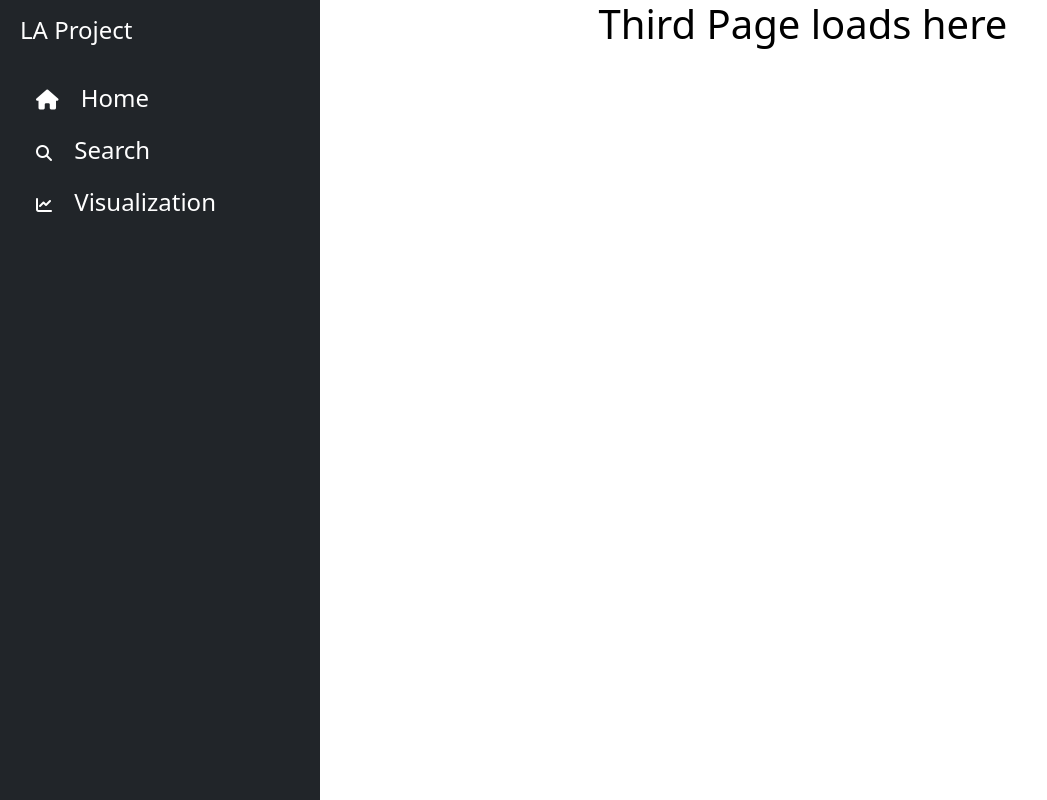
After one commit to MarwanMabrouk/AI-Masters-Germany, a Flask app: template templates/third_page.html in a window 1280 px wide; the page is wider, and only the part inside the window is pictured. The commit adds this page. Shown: that part, without its empty margins (0-1047 px from the left). Run offline with Flask 3, Linux system fonts and the light colour scheme; the template is opened without the code that fills it, so the values that code supplies are empty.

Commit message:
Adding layout for the interface and thrid page as an example

```diff
--- a/templates/firstPage.html
+++ b/templates/firstPage.html
@@ -29,7 +29,7 @@
                                         class="fs-4 d-none ms-3 d-sm-inline"> Search </span></a>
                             </li>
                             <li class="nav-item py-2 py-sm-0">
-                                <a href="#" class="nav-link text-white"><i class="fa-solid fa-chart-line"></i><span
+                                <a href="{{url_for('third_page')}}" class="nav-link text-white"><i class="fa-solid fa-chart-line"></i><span
                                         class="fs-4 d-none ms-3 d-sm-inline"> Visualization</span></a>
                             </li>
                         </ul>
--- /dev/null
+++ b/templates/layout.html
@@ -0,0 +1,59 @@
+<!DOCTYPE html>
+<html lang="en">
+<head>
+    <meta charset="UTF-8">
+    <meta name="viewport" content="width=device-width, initial-scale=1.0">
+    <link href="https://cdn.jsdelivr.net/npm/bootstrap@5.3.2/dist/css/bootstrap.min.css" rel="stylesheet"
+        integrity="sha384-T3c6CoIi6uLrA9TneNEoa7RxnatzjcDSCmG1MXxSR1GAsXEV/Dwwykc2MPK8M2HN" crossorigin="anonymous" />
+    <link rel="stylesheet" href="../static/fontawesome-free-6.5.1-web/css/all.css" />
+    <link rel="stylesheet" href="../static/style3.css" />
+    <title>Search</title>
+
+</head>
+<body>
+    <div class="container-fluid">
+        <div class="row flex-nowrap">
+            <div class="bg-dark col-auto col-md-4 col-lg-3 min-vh-100 d-flex flex-column justify-content-between">
+                <div class="bg-dark p-2">
+                    <a class="d-flex text-decoration-none  mt-1 align-items-center text-white">
+                        <span class="fs-4 d-none d-sm-inline">LA Project</span>
+                    </a>
+                    <ul class="nav nav-pills flex-column mt-4 ">
+                        <li class="nav-item py-2 py-sm-0">
+                            <a href="{{url_for('firstPage')}}" class="nav-link text-white"><i class="fs-5 fa fa-house"></i><span
+                                    class="fs-4 d-none ms-3 d-sm-inline"> Home</span></a>
+                        </li>
+                        <li class="nav-item py-2 py-sm-0">
+                            <a href="{{url_for('second_page')}}" class="nav-link text-white"><i class="fa-solid fa-magnifying-glass"></i><span
+                                    class="fs-4 d-none ms-3 d-sm-inline"> Search </span></a>
+                        </li>
+                        <li class="nav-item py-2 py-sm-0">
+                            <a href="{{url_for('third_page')}}" class="nav-link text-white"><i class="fa-solid fa-chart-line"></i><span
+                                    class="fs-4 d-none ms-3 d-sm-inline"> Visualization</span></a>
+                        </li>
+                    </ul>
+
+                </div>
+            </div>
+
+            <div class="container-fluid">
+                 <div class="col-12 col-sm-8 col-md-8 col-lg-9">
+                    {% block content %}{% endblock %}
+                 </div>
+            </div>
+        </div>
+    </div>
+
+<script src="https://cdn.jsdelivr.net/npm/bootstrap@5.3.2/dist/js/bootstrap.bundle.min.js"
+integrity="sha384-C6RzsynM9kWDrMNeT87bh95OGNyZPhcTNXj1NW7RuBCsyN/o0jlpcV8Qyq46cDfL"
+crossorigin="anonymous"></script>
+<!--<script src="https://ajax.googleapis.com/ajax/libs/jquery/3.7.1/jquery.min.js"></script>-->
+<!--script>
+$(".sidebar ul li").on('click', function () {
+    $(".sidebar ul li.active").removeClass('active');
+    $(this).addClass("active");
+});
+</script-->
+
+</body>
+</html>
--- /dev/null
+++ b/templates/third_page.html
@@ -0,0 +1,4 @@
+{% extends "layout.html" %}
+{% block content %}
+    <h1>Third Page loads here</h1>
+{% endblock content %}
```
